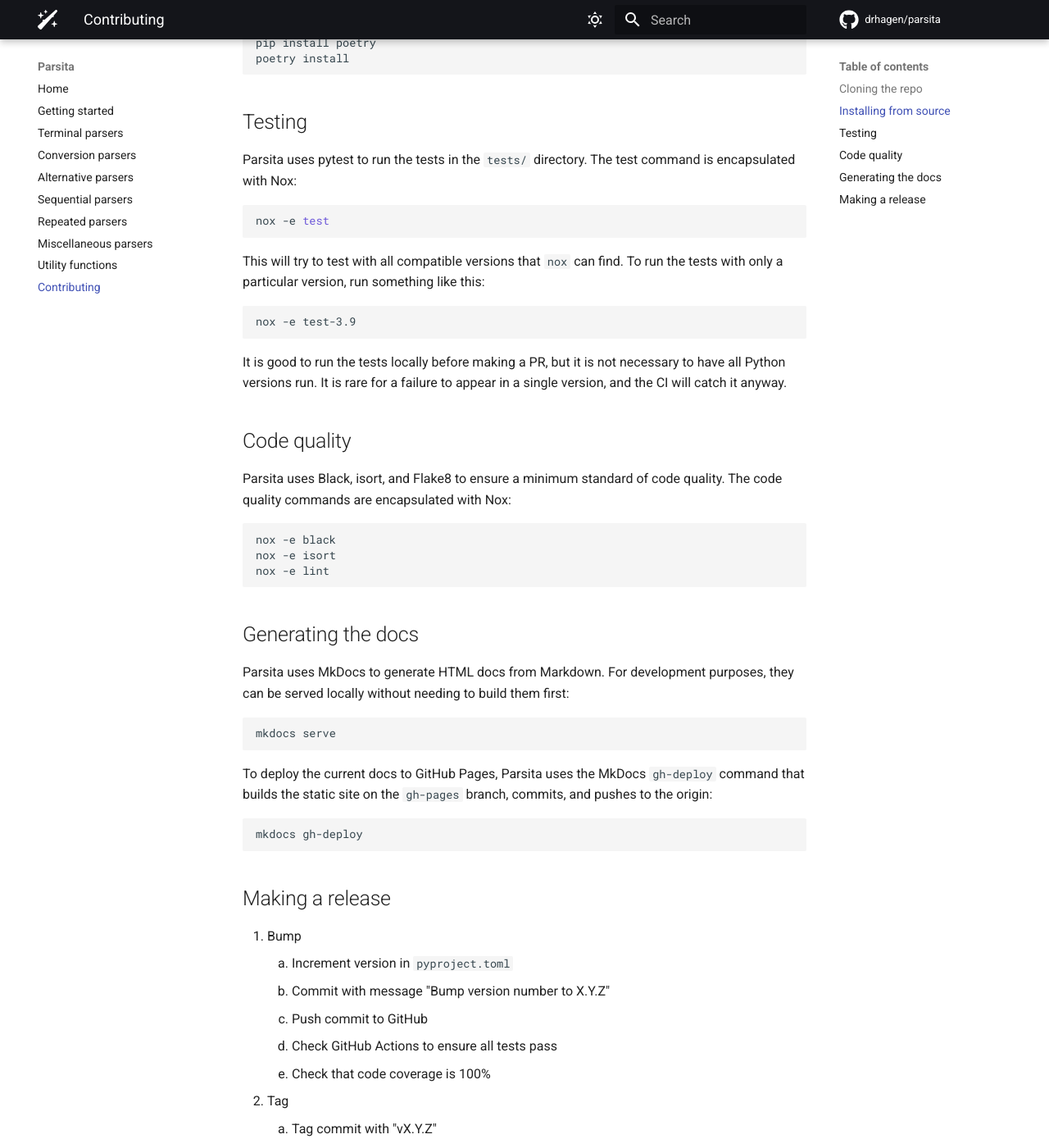
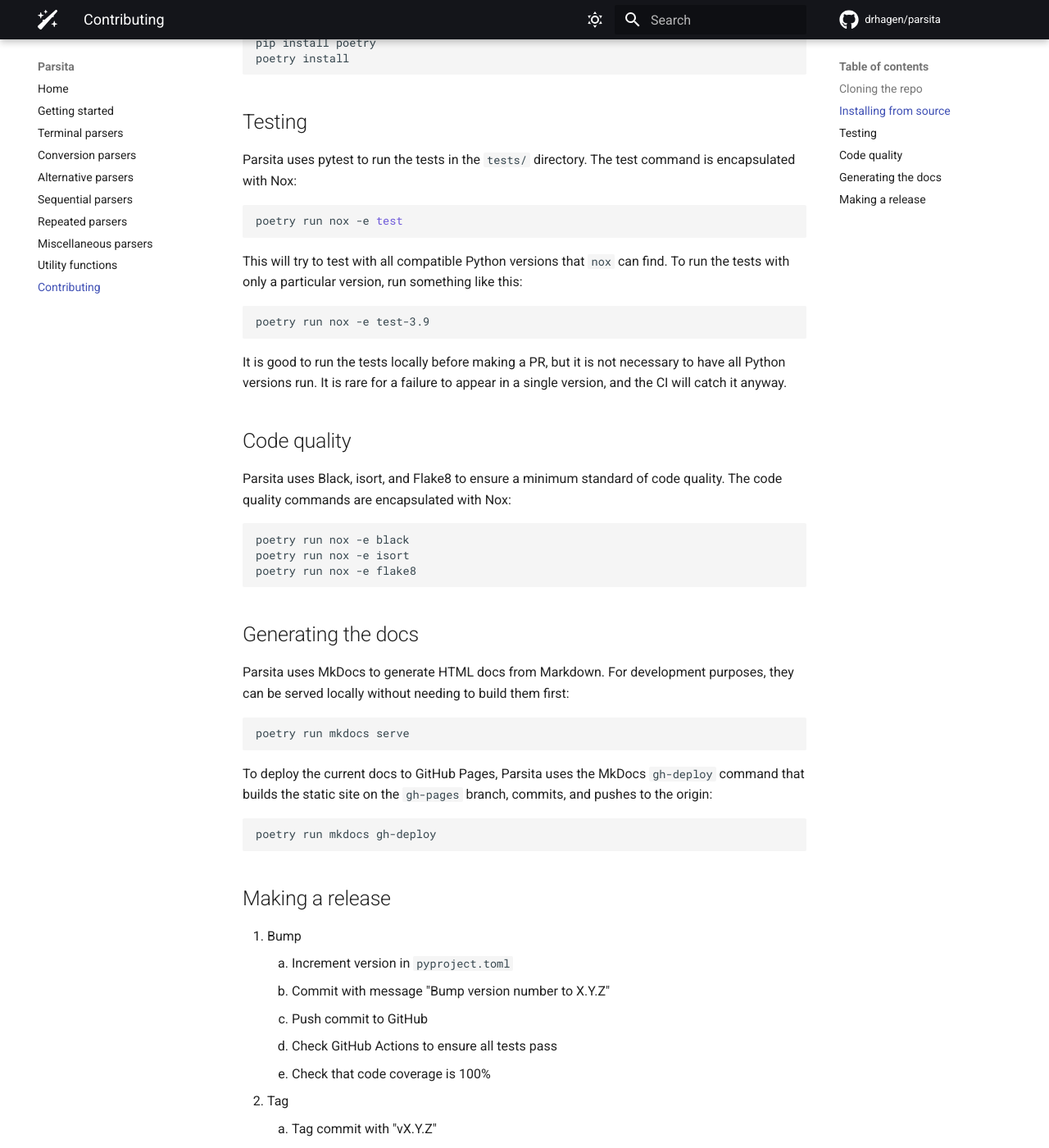
Before and after one commit to drhagen/parsita, an MkDocs documentation site: the page built from docs/contributing.md, in a window 1280 px wide and 1400 px high, scrolled down 638 px. Shown: the whole window at 82% size. Built offline with MkDocs 1.6.1 and Material for MkDocs 9.7.7, drawn with Linux system fonts in a browser that asks for light colours; comment, search, counter and statistics services are not loaded.

Commit message:
Add `poetry run` prefix to dev commands

````diff
--- a/docs/contributing.md
+++ b/docs/contributing.md
@@ -28,13 +28,13 @@
 Parsita uses pytest to run the tests in the `tests/` directory. The test command is encapsulated with Nox:
 
 ```shell
-nox -e test
+poetry run nox -e test
 ```
 
-This will try to test with all compatible versions that `nox` can find. To run the tests with only a particular version, run something like this:
+This will try to test with all compatible Python versions that `nox` can find. To run the tests with only a particular version, run something like this:
 
 ```shell
-nox -e test-3.9
+poetry run nox -e test-3.9
 ```
 
 It is good to run the tests locally before making a PR, but it is not necessary to have all Python versions run. It is rare for a failure to appear in a single version, and the CI will catch it anyway.
@@ -44,9 +44,9 @@
 Parsita uses Black, isort, and Flake8 to ensure a minimum standard of code quality. The code quality commands are encapsulated with Nox:
 
 ```shell
-nox -e black
-nox -e isort
-nox -e lint
+poetry run nox -e black
+poetry run nox -e isort
+poetry run nox -e flake8
 ```
 
 ## Generating the docs
@@ -54,13 +54,13 @@
 Parsita uses MkDocs to generate HTML docs from Markdown. For development purposes, they can be served locally without needing to build them first:
 
 ```shell
-mkdocs serve
+poetry run mkdocs serve
 ```
 
 To deploy the current docs to GitHub Pages, Parsita uses the MkDocs `gh-deploy` command that builds the static site on the `gh-pages` branch, commits, and pushes to the origin:
 
 ```shell
-mkdocs gh-deploy
+poetry run mkdocs gh-deploy
 ```
 
 ## Making a release
````
